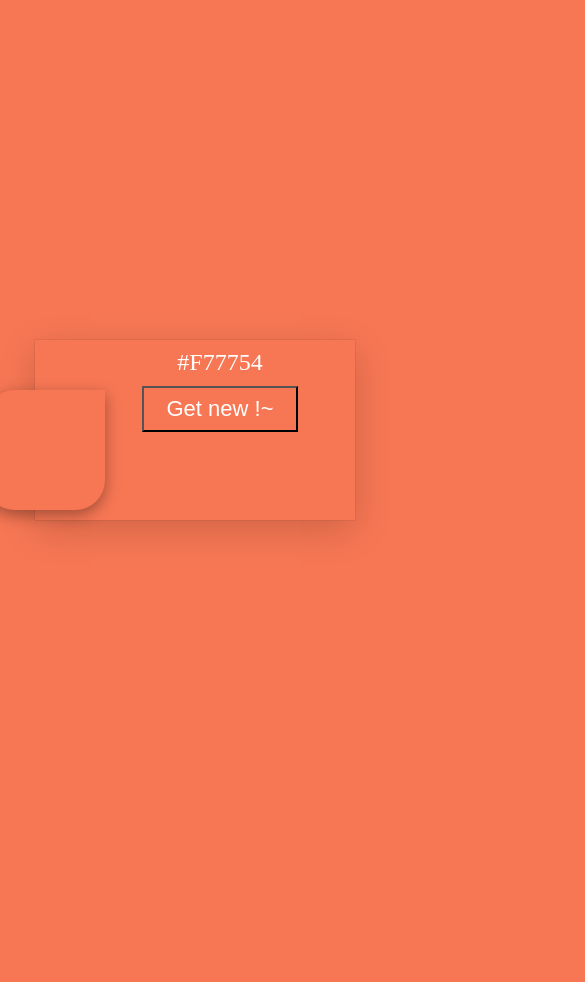
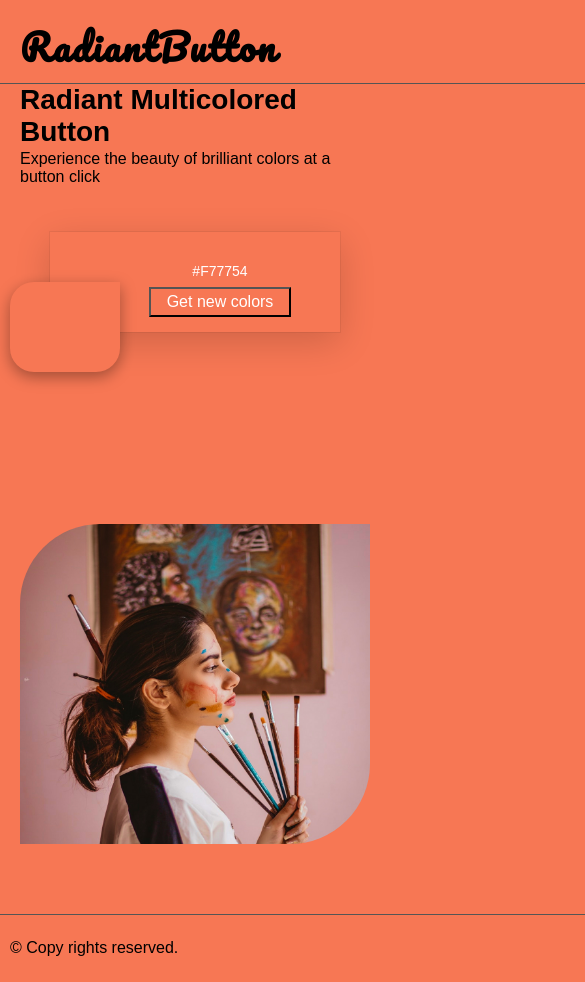
Before and after one commit to PixzyJ/Ideas-personal-project-, a plain HTML site: page index.html in a window 390 px wide. Shown: the top 982 px of the page, 585 px wide, since content can reach past the window. Before the commit the page ends 860 px from the top, so only its background shows below. Drawn offline with Linux system fonts and the light colour scheme; a web font is replaced by a local one.

Commit message:
added a new file

```diff
--- /dev/null
+++ b/index.css
@@ -0,0 +1,188 @@
+  *{
+    margin: 0;
+    padding: 0;
+    box-sizing: border-box;
+    font-family: Arial, Helvetica, sans-serif;
+}
+.pacifico-regular {
+  font-family: "Pacifico", serif;
+  font-weight: 400;
+  font-style: normal;
+}
+
+/* header and footer section*/
+header {
+  position: fixed;
+  top: 0;
+  left: 0;
+  background-color: transparent;
+  width: 200vw;
+  display: flex;
+  color: black;
+  padding: 5px 20px 2px;
+  /* max-width: 1150px; */
+  border-bottom: 1px solid rgb(85, 85, 85);
+  align-items: center;
+  height: 10vh;
+}
+
+nav{
+    display: flex;
+    width: 100%;
+}
+.logo{
+    display: flex;
+    align-items: center;
+    gap: 4px;
+}
+
+.Radlogo{
+ height: 80px;
+ width: 80px;
+}
+.radian{
+  font-family: "Pacifico", serif;
+  font-size: 32px;
+  letter-spacing: 0.5px;
+}
+
+footer{
+  width: 200vw;
+  display: flex;
+  color: black;
+  background-color: transparent;
+  bottom: 0;
+  left: 0;
+  height: 8vh;
+  border-top: 1px solid rgb(85, 85, 85);
+  align-items: center;
+}
+
+.copyr{
+ padding-left: 10px;
+}
+
+/* body section*/
+body {
+    background-color: #f77754;
+    overflow-x: hidden;
+}
+
+/*main section*/
+
+main{
+    margin-top: 100px;
+    margin-bottom: 10px;
+    display: flex;
+    flex-direction: row;
+    justify-content: space-between;
+    align-items: center;
+    padding: 24px 50px;
+    height: 100vh;
+}
+
+main h2{
+    font-size: 36px;
+    margin-bottom: 4px;
+    text-transform: capitalize;
+}
+
+main p{
+    align-items: center;
+    font-size: 16px;
+    margin-bottom: 16px;
+}
+
+.firstContainer{
+  display: flex;
+  flex-direction: column;
+  align-items: center;
+  justify-content: center;
+}
+
+  .container {
+    width: 300px;
+    height: 100px;
+    padding: 20px;
+    position: relative;
+    box-shadow: rgba(0, 0, 0, 0.16) 0px 10px 36px 0px,
+      rgba(0, 0, 0, 0.06) 0px 0px 0px 1px;
+    margin: 30px;
+  }
+  .colorCard {
+    background-color: #f77754;
+    position: absolute;
+    width: 120px;
+    height: 90px;
+    top: 50px;
+    left: -40px;
+    box-shadow: rgba(0, 0, 0, 0.35) 0px 5px 15px;
+    border-radius: 30px 0 30px 30px;
+  }
+  .content {
+    display: flex;
+    justify-content: center;
+    align-items: center;
+    flex-direction: column;
+    height: 60px;
+    margin:10px 0 0 50px;
+  }
+  #hex {
+    display: block;
+    color: white;
+    font-size: 14px;
+    margin: 8px;
+    text-transform: uppercase;
+  }
+  button {
+    background-color: transparent;
+    border-radius: 1px solid white;
+    padding: 4px 16px;
+    font-size: 16px;
+    cursor: pointer;
+    color: white;
+  }
+  button:hover{
+    background-color: rgba(63, 36, 4, 0.086);
+  }
+  .girlimg{
+    border-radius: 80px 0 80px 0px;
+    height: 320px;
+    width: 350px;
+    margin: 32px;
+  }
+
+  /* desktops */
+/* @media only screen only (max-width: 1440px){
+  .firstContainer{\
+    display: flex;
+    flex-direction: row;
+    gap:1.5rem;
+  }
+
+} */
+
+/* tablets */
+/* @media screen (max-width: 1024px){
+  p{
+    font-size: 18px;
+    line-height: 32;
+  }
+  .girlimg{
+    height: 150px;
+    width: 100px;
+    margin-left: 10px;
+  }
+} */
+
+/* phones */
+/* @media screen (max-width: 600px){
+  p{
+    font-size: 14px;
+    color
+  }
+  main{
+    flex-direction: column;
+  }
+
+} */
--- a/index.html
+++ b/index.html
@@ -4,87 +4,44 @@
     <meta charset="utf-8" />
     <meta name="viewport" content="width=device-width, initial-scale=1" />
     <title>Background Changer</title>
-    <style type="text/css">
-      body {
-        background-color: #f77754;
-        display: flex;
-        justify-content: center;
-        align-items: center;
-        min-height: 100vh;
-      }
-      .container {
-        width: 280px;
-        height: 140px;
-        padding: 20px;
-        position: relative;
-        box-shadow: rgba(0, 0, 0, 0.16) 0px 10px 36px 0px,
-          rgba(0, 0, 0, 0.06) 0px 0px 0px 1px;
-        margin: 10px;
-      }
-      .colorCard {
-        background-color: #f77754;
-        position: absolute;
-        width: 120px;
-        height: 120px;
-        top: 50px;
-        left: -50px;
-        box-shadow: rgba(0, 0, 0, 0.35) 0px 5px 15px;
-        border-radius: 30px 0 30px 30px;
-      }
-      .content {
-        display: flex;
-        justify-content: center;
-        align-items: center;
-        flex-direction: column;
-        height: 50px;
-        margin-left: 50px;
-      }
-      #hex {
-        display: block;
-        color: white;
-        font-size: 24px;
-        margin: 10px;
-        text-transform: uppercase;
-      }
-      button {
-        background-color: transparent;
-        border-radius: 1px solid white;
-        padding: 8px 22px;
-        font-size: 22px;
-        cursor: pointer;
-        color: white;
-      }
-    </style>
+    <link rel="preconnect" href="https://fonts.googleapis.com">
+<link rel="preconnect" href="https://fonts.gstatic.com" crossorigin>
+<link href="https://fonts.googleapis.com/css2?family=Pacifico&family=Playwrite+DE+SAS+Guides&display=swap" rel="stylesheet">
+    <link rel="stylesheet" href="index.css">
+    <link rel="stylesheet" href="media-query.css">
+
   </head>
   <body>
-    <div class="container">
-      <div class="colorCard"></div>
-      <div class="content">
-        <span id="hex">#F77754</span>
-        <button>Get new !~</button>
+<header>
+  <nav>
+    <div class="logo">
+      <h2 class="radian">RadiantButton</h2>
+    </div>
+  </nav>
+</header>
+
+  <main>
+    <div class="firstContainer">
+      <h2>Radiant multicolored button</h2>
+      <p>Experience the beauty of brilliant colors at a button click</p>
+      <div class="container">
+        <div class="colorCard"></div>
+        <div class="content">
+          <span id="hex">#F77754</span>
+          <button>Get new colors</button>
+        </div>
       </div>
     </div>
-    <script>
-      let container = document.querySelector(".container");
-      let colorCard = document.querySelector(".colorCard");
-      let btn = document.querySelector("button");
-      let hex = document.querySelector("span");
-      let color;
 
-      function getNewColor() {
-        let symbols = "0123456789ABCDEF";
-        let color = "#";
-        for (let i = 0; i < 6; i++) {
-          color = color + symbols[Math.floor(Math.random() * 16)];
-        }
-        console.log(color);
-        hex.textContent = `${color}`;
-        hex.style.background = color;
-        colorCard.style.background = color;
-        document.body.style.background = color;
-      }
+    <div class="secondContainer">
+      <img class="girlimg" src="pic\Rectangle 58.jpg" alt="image" width="200" height="250">
+    </div>
 
-      btn.addEventListener("click", getNewColor);
-    </script>
+
+  </main>
+   <footer>
+    <p class="copyr">&copy; Copy rights reserved.</p>
+   </footer>
+  <script src="index.js"></script>
   </body>
 </html>
--- /dev/null
+++ b/index.js
@@ -0,0 +1,32 @@
+// declaring my variables
+let container = document.querySelector(".container");
+let colorCard = document.querySelector(".colorCard");
+let btn = document.querySelector("button");
+let hex = document.querySelector("span");
+let color;
+
+// using the function-math.random and math.floor
+function getNewColor() {
+  let symbols = "0123456789ABCDEF";
+  let color = "#";
+  for (let i = 0; i < 6; i++) {
+    color = color + symbols[Math.floor(Math.random() * 16)];
+  }
+  console.log(color);
+  hex.textContent = `${color}`;
+  hex.style.background = color;
+  colorCard.style.background = color;
+  document.body.style.background = color;
+}
+
+btn.addEventListener("click", getNewColor);
+
+const header = document.getElementsByTagName("header");
+
+document.addEventListener("scroll", function () {
+  if (window.scrollY > 100) {
+    header[0].classList.add("scrolled");
+  } else {
+    header[0].classList.remove("scrolled");
+  }
+})
--- /dev/null
+++ b/media-query.css
@@ -0,0 +1,119 @@
+/* Mobile Phone */
+@media only screen and (min-width: 320px) and (max-width: 600px) {
+    /* header and footer section*/
+    header {
+      padding: 10px 20px 1px;
+      /* max-width: 1150px; */
+      height: 10vh;
+    }
+    header.scrolled {
+      background-color: rgba(70, 36, 36, 0.207);
+    }
+
+    .radian{
+      font-size: 36px;
+      letter-spacing: 2px;
+    }
+
+    /*main section*/
+
+    main{
+        margin-top:60px;
+        display: flex;
+        flex-direction: column;
+    }
+
+    main h2{
+        font-size: 28px;
+        margin-bottom: 2px;
+    }
+
+      .container {
+        width: 290px;
+        padding: 16px;
+      }
+      .colorCard {
+        width: 110px;
+        border-radius: 24px 0 24px 24px;
+      }
+
+      .content {
+        margin:8px 0 0 50px;
+      }
+
+}
+
+ /* tablets */
+
+@media only screen and (min-width: 610px) and (max-width: 1028px){
+footer{
+  position: absolute;
+}
+
+main{
+  height: 80vh;
+}
+.girlimg{
+  width: 310px;
+  height: 370px;
+}
+
+main h2{
+  font-size: 38px;
+}
+
+main p{
+  align-items: center;
+  font-size: 24px;
+}
+
+.container {
+width: 330px;
+height: 120px;
+}
+.colorCard {
+width: 130px;
+}
+
+#hex {
+font-size: 16px;
+}
+
+}
+
+/* desktops */
+@media only screen and (min-width: 1030px) and (max-width: 1440px){
+  footer{
+    position: absolute;
+  }
+
+  main{
+    margin-top: 80px;
+    height: 80vh;
+  }
+  .girlimg{
+    width: 500px;
+    height: 400px;
+  }
+  main h2{
+    font-size: 42px;
+}
+
+main p{
+    align-items: center;
+    font-size: 24px;
+}
+
+.container {
+  width: 330px;
+  height: 120px;
+}
+.colorCard {
+  width: 130px;
+}
+
+#hex {
+  font-size: 16px;
+}
+
+}
```
Also changed, not shown: pic/Rectangle 58.jpg (added).
